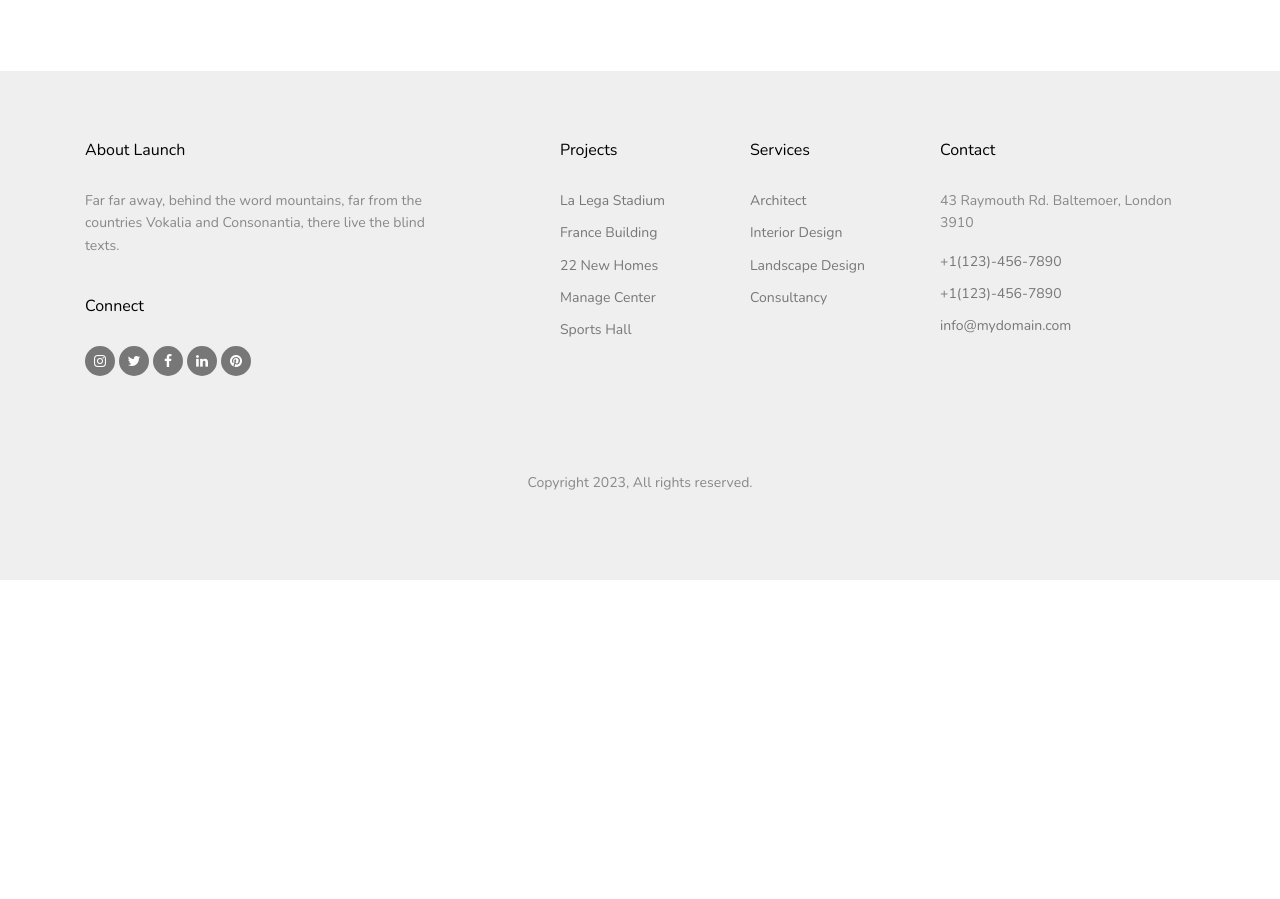
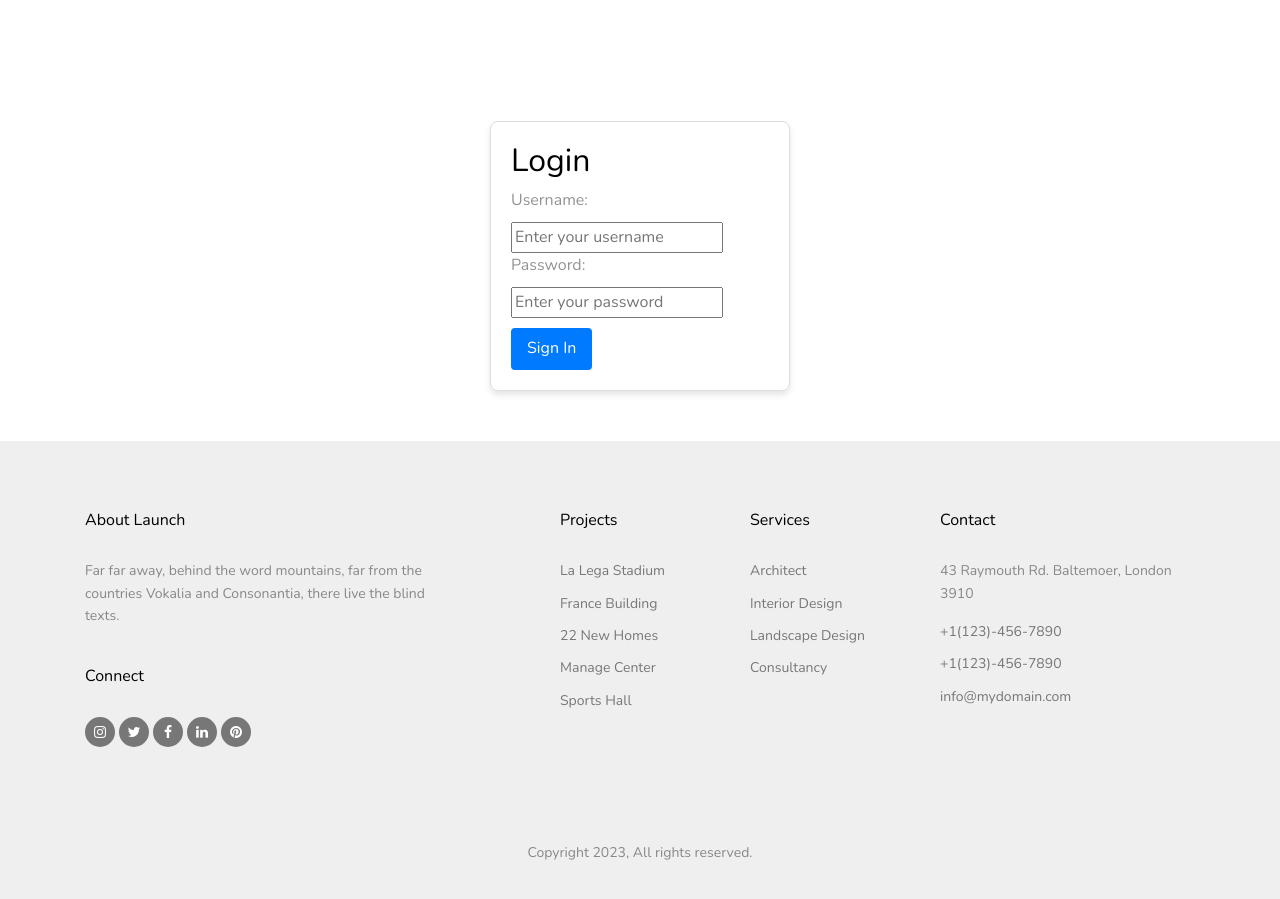
Before and after one commit to Lakid-Systems/Servmedicos, a Vue app in the folder RM/: page /Login in a window 1280 px wide. Shown: the part 7580-8479 px from the top of the page. Before the commit the page ends 8160 px from the top, so only its background shows below. Built offline with nearby package versions, Linux system fonts and the light colour scheme.

Commit message:
Se creo el Login
Creacion de login para su futuro uso

```diff
--- a/RM/package.json
+++ b/RM/package.json
@@ -9,7 +9,8 @@
     "preview": "vite preview"
   },
   "dependencies": {
-    "vue": "^3.3.4"
+    "vue": "^3.3.4",
+    "vue-router": "^4.5.0"
   },
   "devDependencies": {
     "@vitejs/plugin-vue": "^4.2.3",
--- a/RM/src/App.vue
+++ b/RM/src/App.vue
@@ -11,6 +11,7 @@ import About from "./components/About.vue";
 import Blog from "./components/Blog.vue";
 import Contact from "./components/Contact.vue";
 import Footer from "./components/Footer.vue";
+import Login from './components/Login.vue';
 </script>
 
 <template>
@@ -26,5 +27,6 @@ import Footer from "./components/Footer.vue";
   <About />
   <Blog />
   <Contact />
+  <Login />
   <Footer />
 </template>
--- a/RM/src/components/Header.vue
+++ b/RM/src/components/Header.vue
@@ -1,13 +1,14 @@
 <script setup>
 import { themeColor, siteName } from "../data/items";
 </script>
+
+
 <template>
   <nav class="site-nav dark js-site-navbar mb-5 site-navbar-target">
     <div class="container">
       <div class="site-navigation">
         <a href="" class="logo m-0 float-left"
-          >{{ siteName }}<span class="text-primary">.</span></a
-        >
+          >{{ siteName }}<span class="text-primary">.</span></a>
         <ul class="js-clone-nav d-none d-lg-inline-block site-menu float-left">
           <li class="active">
             <a href="#home-section" class="nav-link">Home</a>
@@ -32,7 +33,7 @@ import { themeColor, siteName } from "../data/items";
         <ul
           class="js-clone-nav d-none mt-1 d-lg-inline-block site-menu float-right"
         >
-          <li class="cta-button-outline" style="margin-right: 5px;"><a href="#">Sign in</a></li>
+          <li class="cta-button-outline" style="margin-right: 5px;"><a href="#login-section">Sign in</a></li>
           <li class="cta-primary">
             <a href="#" :style="[{ backgroundColor: themeColor }]">Register</a>
           </li>
--- /dev/null
+++ b/RM/src/components/Login.vue
@@ -0,0 +1,66 @@
+<template>
+  <div class="login-container" id="login-section">
+    <h2>Login</h2>
+    <form @submit.prevent="handleLogin">
+      <div>
+        <label for="username">Username:</label>
+        <input
+          type="text"
+          id="username"
+          v-model="username"
+          placeholder="Enter your username"
+          required
+        />
+      </div>
+      <div>
+        <label for="password">Password:</label>
+        <input
+          type="password"
+          id="password"
+          v-model="password"
+          placeholder="Enter your password"
+          required
+        />
+      </div>
+      <button type="submit">Sign In</button>
+    </form>
+  </div>
+</template>
+
+<script setup>
+import { ref } from 'vue';
+
+const username = ref('');
+const password = ref('');
+
+const handleLogin = () => {
+  if (username.value && password.value) {
+    alert(`Welcome, ${username.value}!`);
+  } else {
+    alert('Please fill in both fields.');
+  }
+};
+</script>
+
+<style scoped>
+.login-container {
+  max-width: 300px;
+  margin: 50px auto;
+  padding: 20px;
+  border: 1px solid #ddd;
+  border-radius: 8px;
+  box-shadow: 0 4px 6px rgba(0, 0, 0, 0.1);
+}
+button {
+  margin-top: 10px;
+  padding: 8px 16px;
+  background-color: #007bff;
+  color: white;
+  border: none;
+  border-radius: 4px;
+  cursor: pointer;
+}
+button:hover {
+  background-color: #0056b3;
+}
+</style>
--- a/RM/src/data/items.js
+++ b/RM/src/data/items.js
@@ -8,5 +8,4 @@ const contactInfo = {
     email: 'info@mydomain.com',
     website: 'https://yourwebsite.com/'
 }
-
 export { themeColor, siteName, contactInfo }
```
Also changed, not shown: RM/src/main.js (+7 -4 lines), RM/src/router/index.js (added, +13 -0 lines), 1 other file (tests, documents, lock files or other folders).
